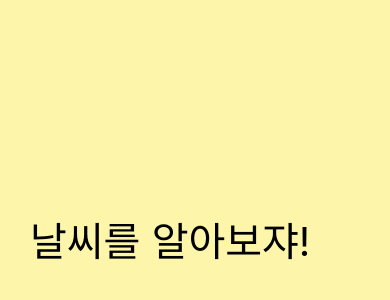
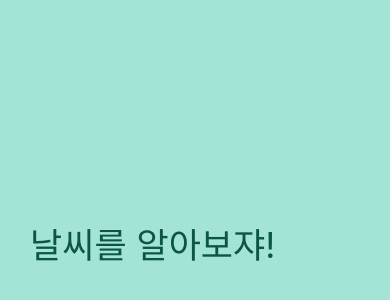
Before and after one commit to tldms0327/React, a React Native app in the folder ReactNative/weather-app/: screen / in a window 390 px wide. Shown: the part 426-726 px from the top of the page. Built offline with nearby package versions, Linux system fonts and the light colour scheme.

Commit message:
chore: change colors

```diff
--- a/ReactNative/weather-app/Loading.js
+++ b/ReactNative/weather-app/Loading.js
@@ -13,10 +13,11 @@ const styles = StyleSheet.create({
         justifyContent: "flex-end",
         paddingHorizontal: 30,
         paddingVertical: 150,
-        backgroundColor: "#FDF6AA"
+        backgroundColor: "#A3E4D7"
     },
     text: {
-        fontSize: 40 //px를 쓸때는 "40px"
+        fontSize: 35, //px를 쓸때는 "40px"
+        color: "#0C5647",
     }
 
 });
```
